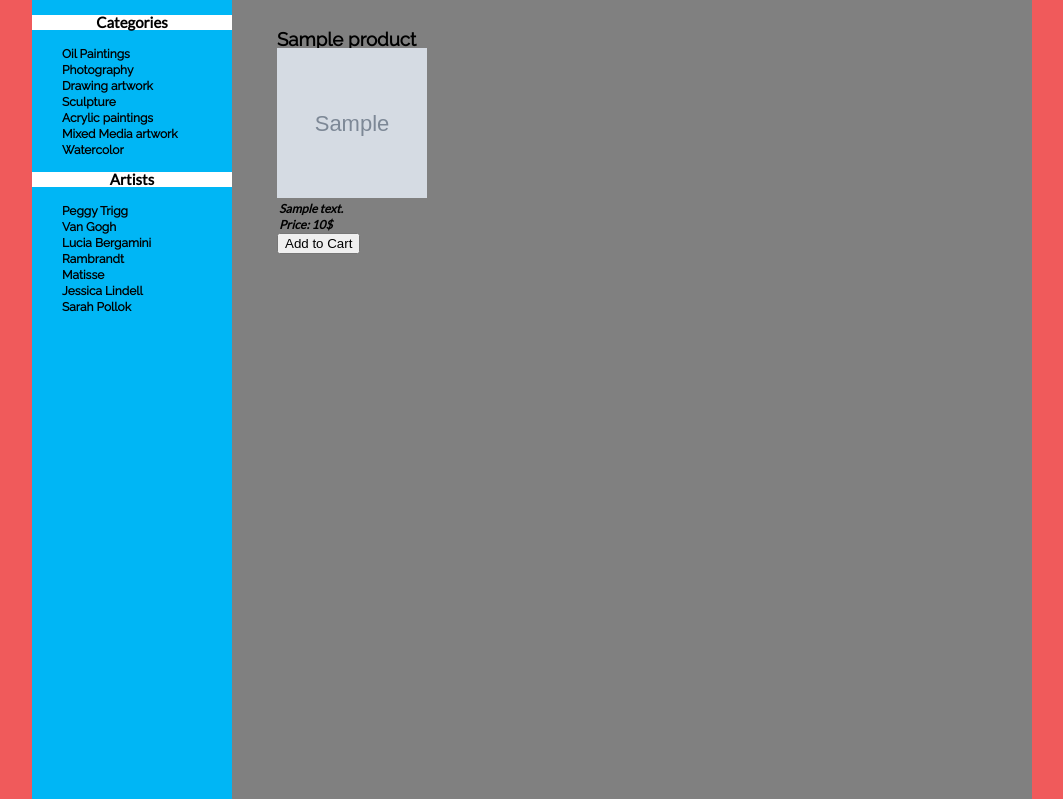
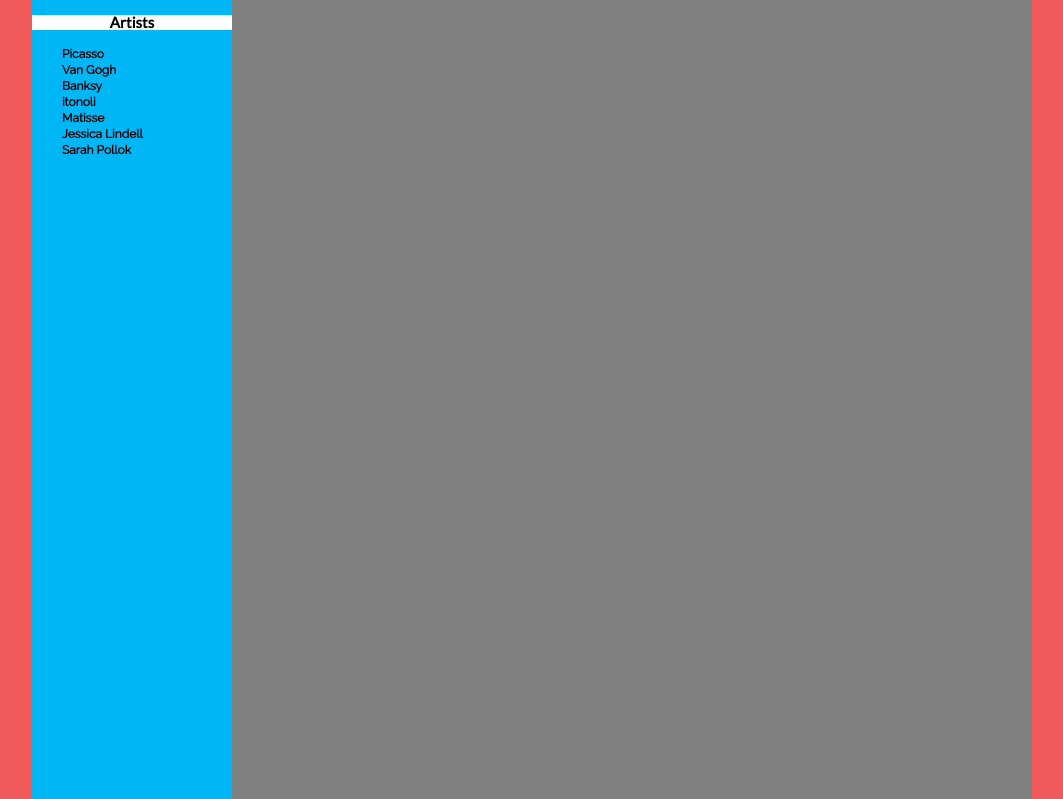
Before and after one commit to tonoli/Arty-eStore, a PHP site: page /Front/index.php?cat=1 in a window 1280 px wide. Shown: the part 98-897 px from the top of the page, without its empty margins (108-1171 px from the left). Run offline with PHP 8.4, Linux system fonts and the light colour scheme; tables that the repository leaves empty or names only in its code hold one stand-in row (values such as "Sample post"); grey boxes marked "Sample" are stand-in pictures.

Commit message:
legeres retouches

```diff
--- a/Front/functions/add_product.php
+++ b/Front/functions/add_product.php
@@ -2,16 +2,17 @@
 <table width = "735" align = "center" bgcolor = "grey">
 <tr align = "center">
   <?php
-    $get_pro = "SELECT * FROM Products WHERE is_active = 1";
+    if ($_GET['cat'])
+      $get_pro = "SELECT * FROM Products WHERE is_active = 1 AND name='".$_GET['cat']."'";
+    else
+      $get_pro = "SELECT * FROM Products WHERE is_active = 1";
     $run_pro = mysqli_query($conn, $get_pro);
-    $i = 0;
     while ($product = mysqli_fetch_array($run_pro)){
       $product_id = $product['id'];
       $pro_name = $product['name'];
       $pro_price = $product['price'];
       $pro_descr = $product['description'];
       $pro_image = $product['img_path'];
-      $i++;
   ?>
   <tr bgcolor = "grey" align = "center">
   	 <article class='list-item'>
--- a/Front/index.php
+++ b/Front/index.php
@@ -13,9 +13,9 @@
 	<title>Arty | Browse the Art</title>
 
 	<!-- Links -->
-	<link rel="stylesheet" type="text/css" href="css/style.css">
+	<link rel="stylesheet" type="text/css" href="./css/style.css">
 	<link type="text/javascript" href="js/script.js">
-	<link rel="stylesheet" href="css/font-awesome.min.css">
+	<link rel="stylesheet" href="./css/font-awesome.min.css">
 	<!-- Fonts -->
 	<link href="https://fonts.googleapis.com/css?family=Kaushan+Script|Lato|Raleway" rel="stylesheet">
 
@@ -56,32 +56,32 @@
 			</div>
 		</div>
 		<div class="sider">
-			<div class="section-title">
+			<!--<div class="section-title">
 				<h2>Categories</h2>
 			</div>
 			<div class="products-nav">
 				<ul>
-				<li><a href="/paintings">Oil Paintings</a></li>
-				<li><a href="/photography">Photography</a></li>
-				<li><a href="/drawings">Drawing artwork</a></li>
-				<li><a href="/sculpture">Sculpture</a></li>
-				<li><a href="/acrylic">Acrylic paintings</a></li>
-				<li><a href="/mixed">Mixed Media artwork</a></li>
-				<li><a href="/watercolor">Watercolor</a></li>
-				</ul>
-			</div>
+				<li><a href="/Front/index.php?cat=paintings">Oil Paintings</a></li>
+				<li><a href="/Front/index.php?cat=/photography">Photography</a></li>
+				<li><a href="/Front/index.php?cat=/drawings">Drawing artwork</a></li>
+				<li><a href="/Front/index.php?cat=/sculpture">Sculpture</a></li>
+				<li><a href="/Front/index.php?cat=/acrylic">Acrylic paintings</a></li>
+				<li><a href="/Front/index.php?cat=/mixed">Mixed Media artwork</a></li>
+				<li><a href="/Front/index.php?cat=/watercolor">Watercolor</a></li>
+			</ul>
+			</div> -->
 			<div class="section-title">
 				<h2>Artists</h2>
 			</div>
 			<div class="products-nav">
 				<ul>
-				<li><a href="/paintings">Peggy Trigg</a></li>
-				<li><a href="/photography">Van Gogh</a></li>
-				<li><a href="/drawings">Lucia Bergamini</a></li>
-				<li><a href="/sculpture">Rambrandt</a></li>
-				<li><a href="/collage">Matisse</a></li>
-				<li><a href="/prints">Jessica Lindell</a></li>
-				<li><a href="/prints">Sarah Pollok</a></li>
+				<li><a href="/Front/index.php?cat=Picasso">Picasso</a></li>
+				<li><a href="/Front/index.php?cat=Van Gogh">Van Gogh</a></li>
+				<li><a href="/Front/index.php?cat=Banksy">Banksy</a></li>
+				<li><a href="/Front/index.php?cat=itonoli">itonoli</a></li>
+				<li><a href="/Front/index.php?cat=Matisse">Matisse</a></li>
+				<li><a href="/Front/index.php?cat=Jessica Lindell">Jessica Lindell</a></li>
+				<li><a href="/Front/index.php?cat=Sarah Pollok">Sarah Pollok</a></li>
 				</ul>
 			</div>
 		</div>
--- a/Front/login.php
+++ b/Front/login.php
@@ -1,7 +1,6 @@
 
 <!DOCTYPE html>
 <html lang='en'>
-
 <head>
 	<meta charset='utf-8'>
 	<title>Arty | Login</title>
@@ -12,7 +11,6 @@
 	<link rel="stylesheet" href="css/font-awesome.min.css">
 	<!-- Fonts -->
 	<link href="https://fonts.googleapis.com/css?family=Kaushan+Script|Lato|Raleway|Roboto" rel="stylesheet">
-
 </head>
 <body>
 	<div class="home">
--- /dev/null
+++ b/index.php
@@ -0,0 +1,3 @@
+<?php
+  header('Location: ../Front');
+?>
```
